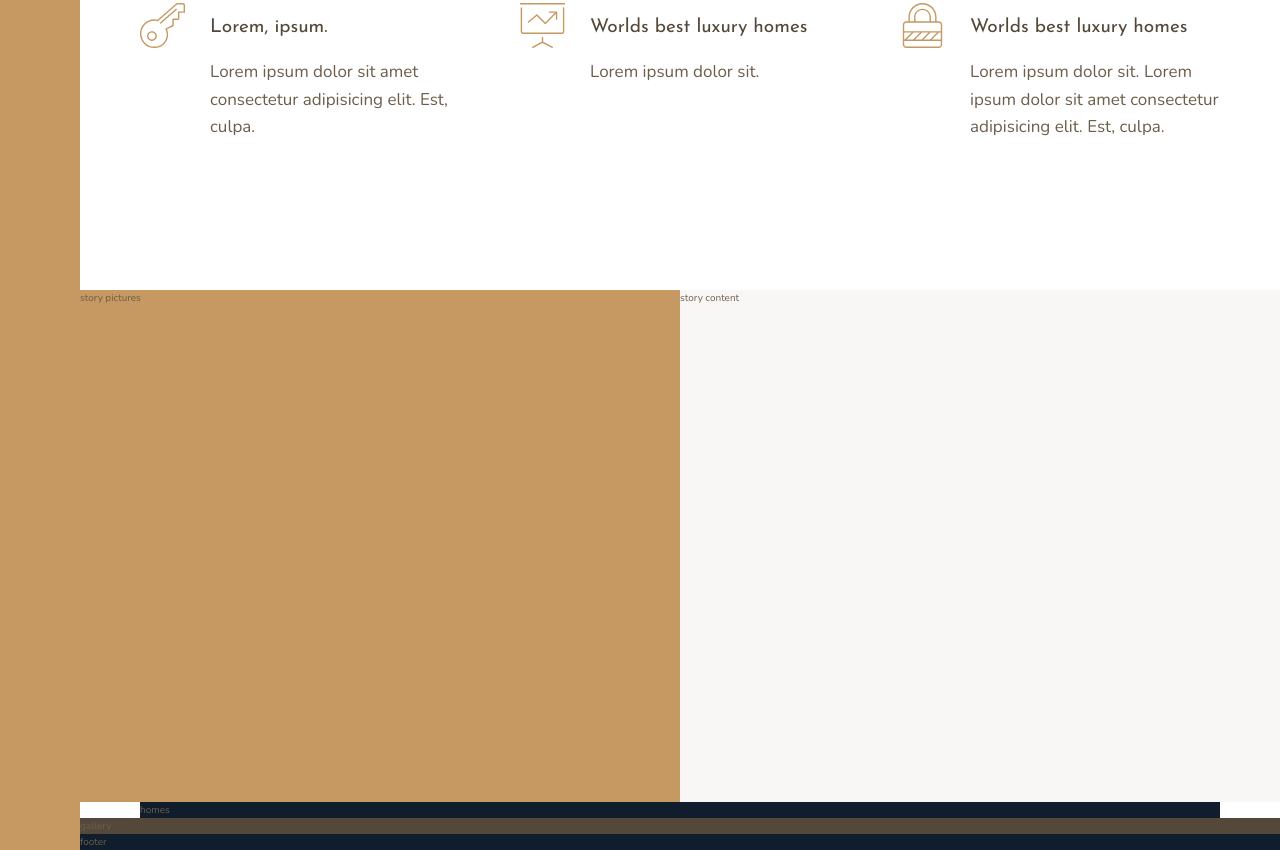
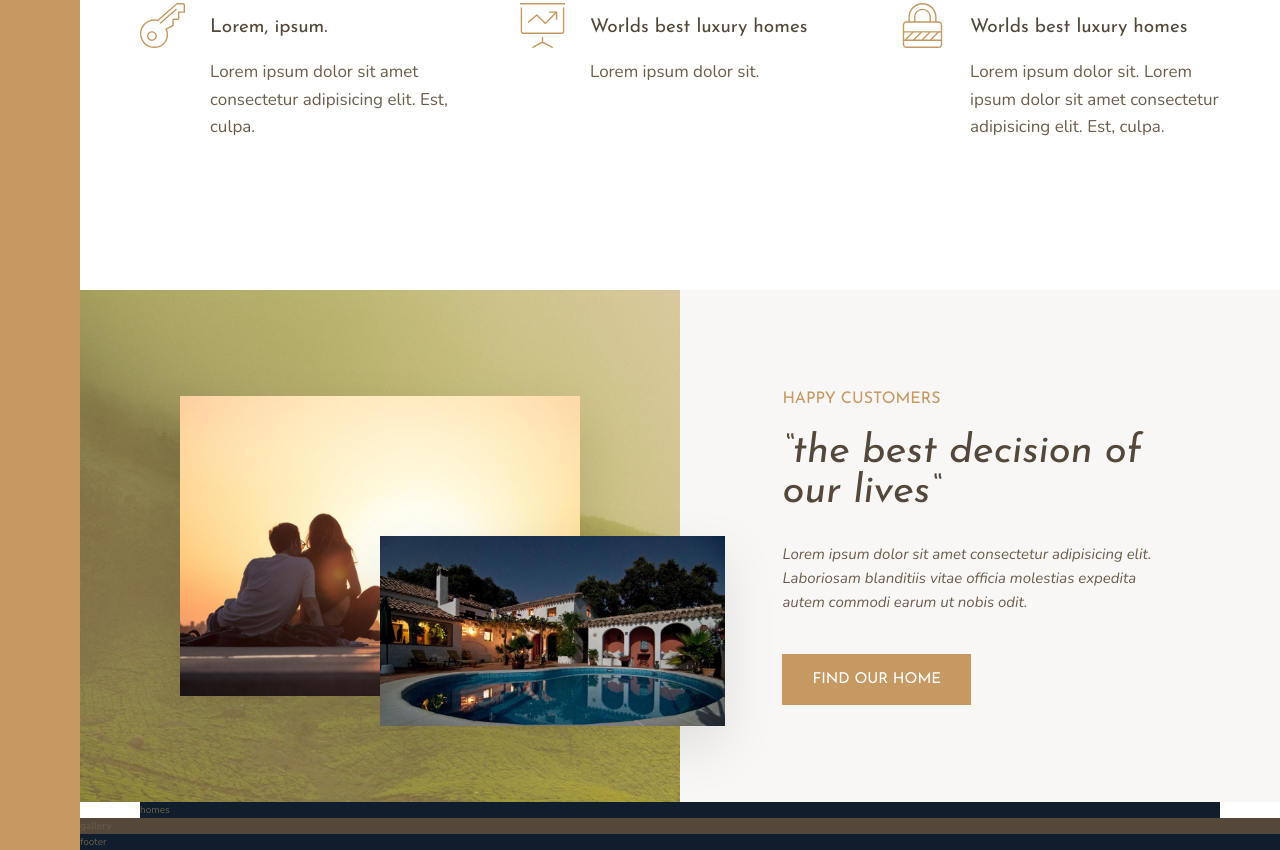
Before and after one commit to sweeptic/Nexter-webpage---Advanced-CssGrid-Sass-css-learning-project, a website: page index.html in a window 1280 px wide. Shown: the part 964-1814 px from the top of the page. Drawn offline with nearby package versions, Linux system fonts and the light colour scheme.

Commit message:
build story section

```diff
--- a/index.html
+++ b/index.html
@@ -79,11 +79,17 @@
     </section>
 
     <div class="story__pictures">
-        story pictures
+        <img src="img/story-1.jpeg" alt="Couple with new house" class="story__img--1">
+        <img src="img/story-2.jpeg" alt="New house" class="story__img--2">
     </div>
 
     <div class="story__content">
-        story content
+        <h3 class="heading-3 mb-sm">happy customers</h3>
+        <h2 class="heading-2 heading-2--dark mb-md">&ldquo;the best decision of our lives&ldquo;</h2>
+        <p class="story__text">Lorem ipsum dolor sit amet consectetur adipisicing elit. Laboriosam blanditiis vitae
+            officia molestias expedita autem commodi earum ut nobis odit.
+        </p>
+        <button class="btn">Find our home</button>
     </div>
 
     <section class="homes">
--- a/sass/_story.scss
+++ b/sass/_story.scss
@@ -2,12 +2,57 @@
     &__pictures {
         background-color: $color-primary;
         grid-column: full-start / col-end 4;
+        background-image: linear-gradient( rgba($color-primary, .5), rgba($color-primary, .5)), url(../img/back.jpg) ;
+
+
+        display: grid;
+
+        grid-template-columns: repeat(6, 1fr);
+        grid-template-rows: repeat(6, 1fr);
+        align-items: center ;
+    }
+
+    &__img--1 {
+        width: 100%;
+        grid-row: 2 / 6;
+        grid-column: 2 / 6;
+        box-shadow: 0 2rem 5rem rgba(0, 0, 0, 0.1);
+    }
+
+    &__img--2 {
+        width: 115%;
+        grid-row: 4 / 6;
+        grid-column: 4 / 7;
+        z-index: 20;
+        box-shadow: 0 2rem 5rem rgba(0, 0, 0, 0.1);
     }
 
     &__content {
         background-color: $color-grey-light-1;
         grid-column: col-start 5 / full-end;
+
+        padding: 6rem 8vw;
+
+        // display: flex;
+        // flex-flow: column;
+        // justify-content: center;
+        // align-items: flex-start;
+
+        display: grid;
+        align-content: center;
+        justify-items: start;
+
+
+
+    }
+
+    &__text {
+        font-size: 1.5rem;
+        font-style: italic;
+        margin-bottom: 4rem;
     }
 
 
+
+
 }
--- a/sass/_typography.scss
+++ b/sass/_typography.scss
@@ -9,10 +9,25 @@
 
 .heading-2 {
     @extend %heading;
+    font-size: 4rem;
+    font-style: italic;
+    line-height: 1;
+
+    &--light {
+        color: $color-grey-light-1;
+    }
+
+    &--dark {
+        color: $color-grey-dark-1;
+    }
+
 }
 
 .heading-3 {
     @extend %heading;
+    font-size: 1.6rem;
+    color: $color-primary;
+    text-transform: uppercase;
 }
 
 .heading-4 {
@@ -27,3 +42,26 @@
         color: $color-grey-dark-1;
     }
 }
+
+.btn {
+    background-color: $color-primary;
+    color: white;
+    border: none;
+    border-radius: 0;
+    font-family: $font-display;
+    font-size: 1.5rem;
+    text-transform: uppercase;
+    padding: 1.8rem 3rem;
+    cursor: pointer;
+    transition: all .2s;
+
+    &:hover {
+        background-color: $color-primary-dark;
+    }
+}
+
+
+.mb-sm { margin-bottom: 2rem;}
+.mb-md { margin-bottom: 3rem;}
+.mb-lg { margin-bottom: 4rem;}
+.mb-hg { margin-bottom: 8rem;}
```
Also changed, not shown: css/main.css, css/main.min.css, 2 other files.
